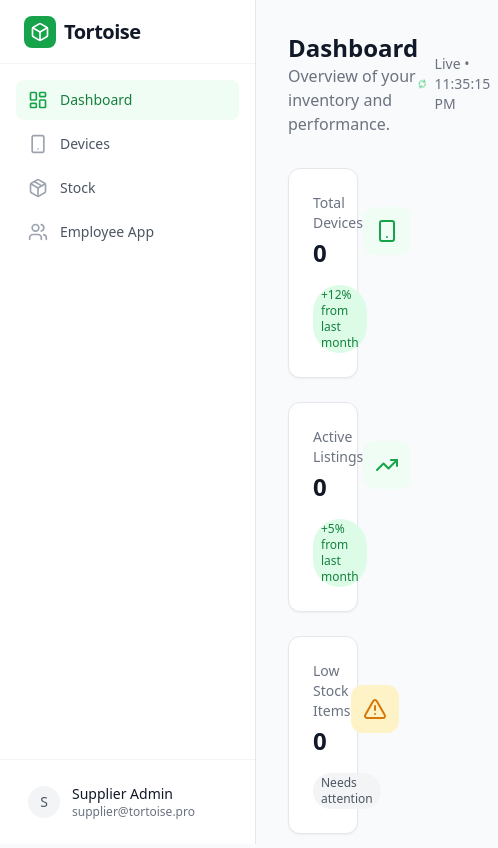
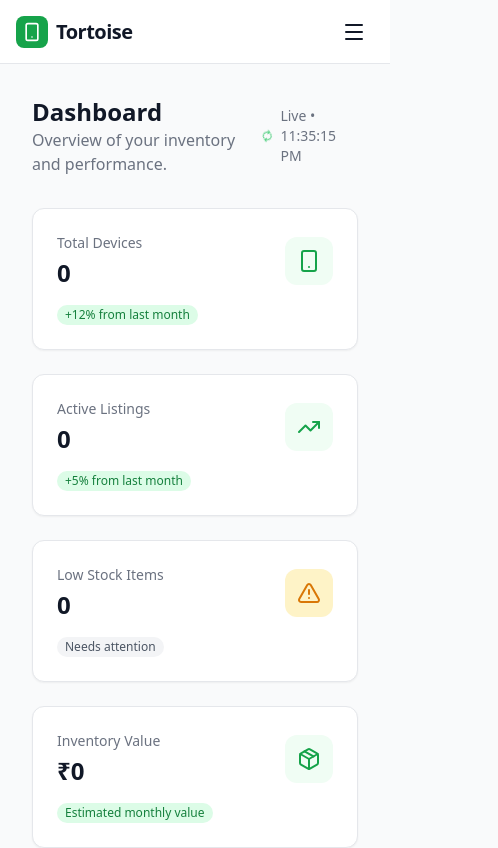
Before and after one commit to anand2026/turoise-Assingment, a React (Vite) app: page / in a window 390 px wide. Shown: the top 848 px of the page, 498 px wide, since content can reach past the window. Built offline with nearby package versions, Linux system fonts and the light colour scheme.

Commit message:
Make website responsive with mobile hamburger menu

```diff
--- a/src/core/components/Layout.tsx
+++ b/src/core/components/Layout.tsx
@@ -5,8 +5,8 @@ export function Layout() {
     return (
         <div className="min-h-screen bg-gray-50">
             <Sidebar />
-            <div className="pl-64">
-                {/* Header can go here if needed, or just padding */}
+            {/* Main content - responsive padding */}
+            <div className="lg:pl-64 pt-16 lg:pt-0">
                 <main className="min-h-screen">
                     <Outlet />
                 </main>
--- a/src/core/components/Sidebar.tsx
+++ b/src/core/components/Sidebar.tsx
@@ -1,6 +1,7 @@
 import { Link, useLocation } from 'react-router-dom';
-import { LayoutDashboard, Smartphone, Box, Package, Users } from 'lucide-react';
+import { LayoutDashboard, Smartphone, Package, Users, Menu, X } from 'lucide-react';
 import clsx from 'clsx';
+import { useState } from 'react';
 
 const navItems = [
     { name: 'Dashboard', path: '/', icon: LayoutDashboard },
@@ -11,17 +12,57 @@ const navItems = [
 
 export function Sidebar() {
     const location = useLocation();
+    const [isOpen, setIsOpen] = useState(false);
+
+    const toggleSidebar = () => setIsOpen(!isOpen);
+    const closeSidebar = () => setIsOpen(false);
 
     return (
-        <div className="w-64 bg-white h-screen border-r border-gray-200 flex flex-col fixed left-0 top-0 z-10">
-            <div className="h-16 flex items-center px-6 border-b border-gray-100">
+        <>
+            {/* Mobile Header */}
+            <div className="lg:hidden fixed top-0 left-0 right-0 h-16 bg-white border-b border-gray-200 flex items-center justify-between px-4 z-30">
                 <div className="flex items-center gap-2">
-                    {/* Tortoise Logo Placeholder */}
                     <div className="bg-tortoise-600 p-1.5 rounded-lg">
-                        <Box className="w-5 h-5 text-white" />
+                        <Smartphone className="w-5 h-5 text-white" />
                     </div>
                     <span className="text-xl font-bold text-gray-900 tracking-tight">Tortoise</span>
                 </div>
+                <button
+                    onClick={toggleSidebar}
+                    className="p-2 rounded-lg hover:bg-gray-100 transition-colors"
+                >
+                    {isOpen ? <X className="w-6 h-6" /> : <Menu className="w-6 h-6" />}
+                </button>
+            </div>
+
+            {/* Mobile Overlay */}
+            {isOpen && (
+                <div
+                    className="lg:hidden fixed inset-0 bg-black/50 z-20"
+                    onClick={closeSidebar}
+                />
+            )}
+
+            {/* Sidebar */}
+            <div className={clsx(
+                "w-64 bg-white h-screen border-r border-gray-200 flex flex-col fixed left-0 top-0 z-30 transition-transform duration-300",
+                "lg:translate-x-0",
+                isOpen ? "translate-x-0" : "-translate-x-full"
+            )}>
+                <div className="h-16 flex items-center px-6 border-b border-gray-100">
+                    <div className="flex items-center gap-2">
+                        <div className="bg-tortoise-600 p-1.5 rounded-lg">
+                            <Smartphone className="w-5 h-5 text-white" />
+                        </div>
+                        <span className="text-xl font-bold text-gray-900 tracking-tight">Tortoise</span>
+                    </div>
+                    {/* Close button for mobile */}
+                    <button
+                        onClick={closeSidebar}
+                        className="lg:hidden ml-auto p-2 rounded-lg hover:bg-gray-100"
+                    >
+                        <X className="w-5 h-5" />
+                    </button>
                 </div>
 
                 <nav className="flex-1 p-4 space-y-1">
@@ -33,6 +74,7 @@ export function Sidebar() {
                             <Link
                                 key={item.path}
                                 to={item.path}
+                                onClick={closeSidebar}
                                 className={clsx(
                                     "flex items-center gap-3 px-3 py-2.5 rounded-lg text-sm font-medium transition-colors",
                                     isActive
@@ -40,7 +82,7 @@ export function Sidebar() {
                                         : "text-gray-600 hover:bg-gray-50 hover:text-gray-900"
                                 )}
                             >
-                            <Icon className={clsx("w-5 h-5", isActive ? "text-tortoise-600" : "text-gray-400 group-hover:text-gray-500")} />
+                                <Icon className={clsx("w-5 h-5", isActive ? "text-tortoise-600" : "text-gray-400")} />
                                 {item.name}
                             </Link>
                         );
@@ -59,5 +101,6 @@ export function Sidebar() {
                     </div>
                 </div>
             </div>
+        </>
     );
 }
```
Lines whose indentation alone changed are shown as unchanged.
